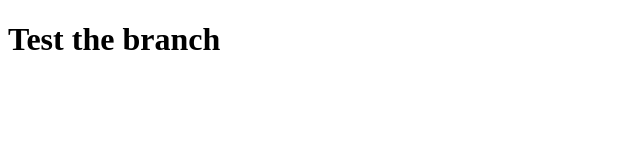
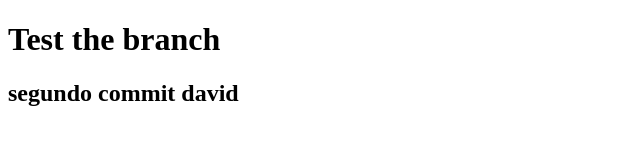
Before and after one commit to davidsototest/davidsototest, a plain HTML site: page index.html in a window 1280 px wide. Shown: the whole page, without its empty margins (0-640 px from the left). Drawn offline with Linux system fonts and the light colour scheme.

Commit message:
segundo commit

```diff
--- a/index.html
+++ b/index.html
@@ -8,5 +8,6 @@
 </head>
 <body>
     <h1>Test the branch</h1>
+    <h2>segundo commit david</h2>
 </body>
 </html>
```
